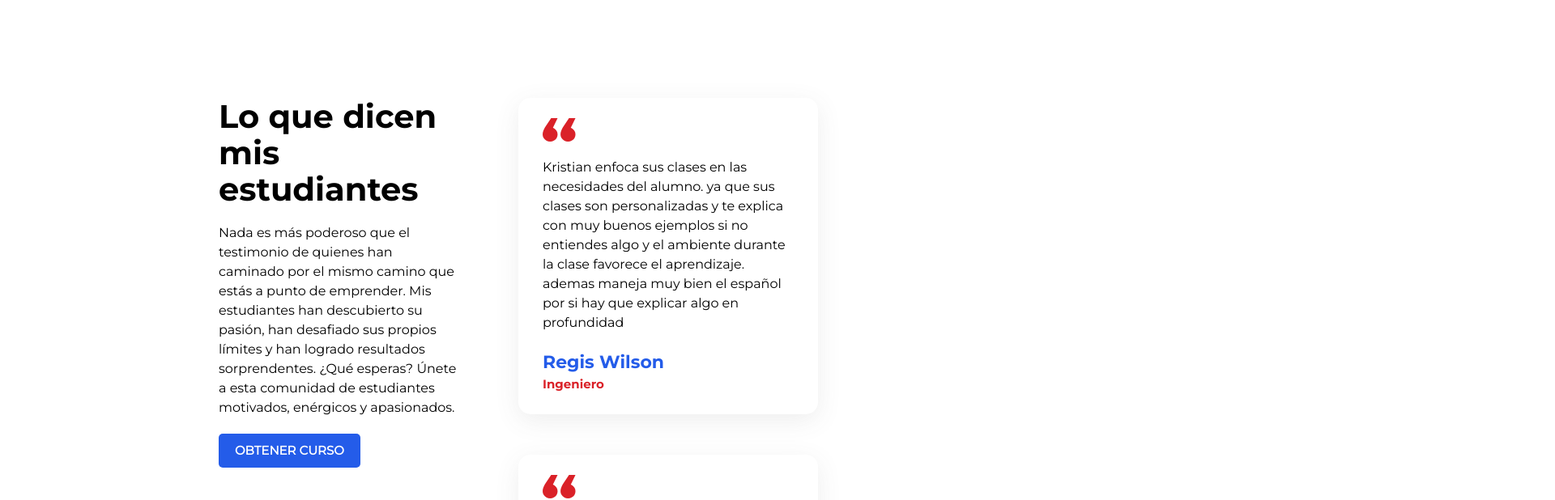
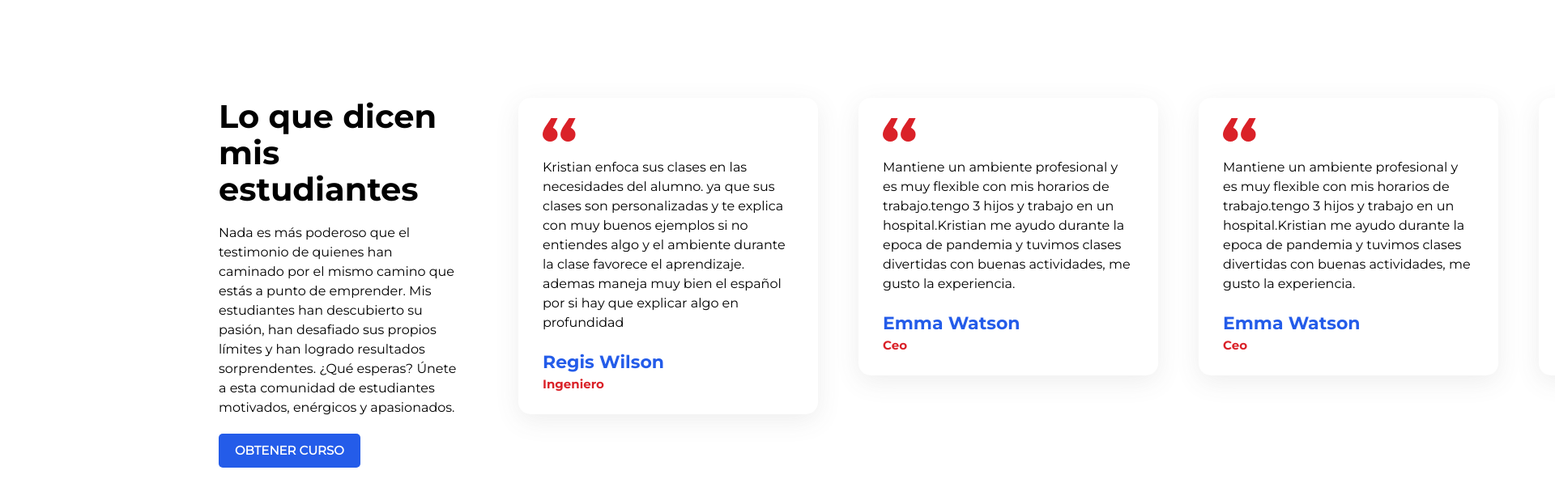
Before and after one commit to msalman787/Web-English, a React (Vite) app: page / in a window 1280 px wide. Shown: the part 4840-5458 px from the top of the page at 81% size, 1920 px wide, since content can reach past the window. Built offline with nearby package versions, Linux system fonts and the light colour scheme.

Commit message:
Add: new data

```diff
--- a/src/components/UserStories/UserStories.css
+++ b/src/components/UserStories/UserStories.css
@@ -11,6 +11,8 @@
 	gap: 20px;
 	width: 80%;
 }
+
+
 .Stories-p{
 	width: 100%;
 }
@@ -21,5 +23,11 @@
 .Stories-right{
 	display: flex;
 	flex-direction: column;
+	flex-wrap: wrap;
+	width: 100%;
+	height: 700px;
 	gap: 3.125rem;
 }
+.Stories-right::after{
+	overflow-x: hidden;
+}
--- a/src/data/data.js
+++ b/src/data/data.js
@@ -75,7 +75,43 @@ export const data = {
 			comment: 'Mantiene un ambiente profesional y es muy flexible con mis horarios de trabajo.tengo 3 hijos y trabajo en un hospital.Kristian me ayudo durante la epoca de pandemia y tuvimos clases divertidas con buenas actividades, me gusto la experiencia.',
 			user: 'Emma Watson',
 			ocupation: 'Ceo'
-		}
+		},
+		{
+			id: 2,
+			comment: 'Mantiene un ambiente profesional y es muy flexible con mis horarios de trabajo.tengo 3 hijos y trabajo en un hospital.Kristian me ayudo durante la epoca de pandemia y tuvimos clases divertidas con buenas actividades, me gusto la experiencia.',
+			user: 'Emma Watson',
+			ocupation: 'Ceo'
+		},
+		{
+			id: 2,
+			comment: 'Mantiene un ambiente profesional y es muy flexible con mis horarios de trabajo.tengo 3 hijos y trabajo en un hospital.Kristian me ayudo durante la epoca de pandemia y tuvimos clases divertidas con buenas actividades, me gusto la experiencia.',
+			user: 'Emma Watson',
+			ocupation: 'Ceo'
+		},
+		{
+			id: 2,
+			comment: 'Mantiene un ambiente profesional y es muy flexible con mis horarios de trabajo.tengo 3 hijos y trabajo en un hospital.Kristian me ayudo durante la epoca de pandemia y tuvimos clases divertidas con buenas actividades, me gusto la experiencia.',
+			user: 'Emma Watson',
+			ocupation: 'Ceo'
+		},
+		{
+			id: 2,
+			comment: 'Mantiene un ambiente profesional y es muy flexible con mis horarios de trabajo.tengo 3 hijos y trabajo en un hospital.Kristian me ayudo durante la epoca de pandemia y tuvimos clases divertidas con buenas actividades, me gusto la experiencia.',
+			user: 'Emma Watson',
+			ocupation: 'Ceo'
+		},
+		{
+			id: 2,
+			comment: 'Mantiene un ambiente profesional y es muy flexible con mis horarios de trabajo.tengo 3 hijos y trabajo en un hospital.Kristian me ayudo durante la epoca de pandemia y tuvimos clases divertidas con buenas actividades, me gusto la experiencia.',
+			user: 'Emma Watson',
+			ocupation: 'Ceo'
+		},
+		{
+			id: 2,
+			comment: 'Mantiene un ambiente profesional y es muy flexible con mis horarios de trabajo.tengo 3 hijos y trabajo en un hospital.Kristian me ayudo durante la epoca de pandemia y tuvimos clases divertidas con buenas actividades, me gusto la experiencia.',
+			user: 'Emma Watson',
+			ocupation: 'Ceo'
+		},
 	],
 	plans: [
 		{
@@ -121,3 +157,55 @@ export const data = {
 		}
 	]
 }
+// {
+// 	id: 1,
+// 	comment: 'Kristian es un profesor muy dedicado que enfoca sus clases según las necesidades del alumno. Aprendí mucho con él, ya que sus clases son personalizadas y te explica con muy buenos ejemplos si no entiendes algo. El ambiente durante la clase favorece el aprendizaje. Además maneja muy bien el español por si es necesario explicar algo en profundidad. Completamente recomendado.',
+// 	user: 'Evelyn',
+// 	date: '27/01/2021'
+// },
+// {
+// 	id: 2,
+// 	comment: 'Buen profesor, al ser joven logra una mayor conexión y ambiente propicio con los alumnos universitarios, otorgando comodidad al momento de hablar en inglés. Además al ser un profesor bilingüe entiende las dudas e inquietudes de una forma superior al común, dando ejemplos de lo que correspondería cada frase, desarrollo de diálogos usuales en situaciones de conversación real, etc.',
+// 	user: 'Benjamín',
+// 	date: '27/01/2021'
+// },
+// {
+// 	id: 3,
+// 	comment: 'Most patient & thorough teacher I’ve ever had the pleasure of being taught by. Excellent at listening to your needs and where to help excel you the most. From music to language and beyond, he is simply the best!.',
+// 	user: 'Austin',
+// 	date: '27/01/2021'
+// },
+// {
+// 	id: 4,
+// 	comment: 'Excelente profesor, potencia todas las habilidades en inglés sin importar el nivel previo que uno tenga. Genera un ambiente cómodo y respetuoso, lo cual es importante al momento de desenvolverse en un idioma que no es el nativo de uno. Logra crear una clase entretenida acorde a los intereses personales.',
+// 	user: 'Sergio',
+// 	date: '27/01/2021'
+// },
+// {
+// 	id: 5,
+// 	comment: 'An excellent teacher, thanks to him my level of english improved significantly His classes are quite educational and entertaining.',
+// 	user: 'Sebastián',
+// 	date: '27/01/2021'
+// },
+// {
+// 	id: 6,
+// 	comment: 'Es un profesor que sabe como llegar al alumno haciendo clases didácticas y entretenidas que permiten una mejor comprensión de lo que se esta enseñando.',
+// 	user: 'Nicolás Velásquez',
+// 	date: '26/01/2021'
+// },
+// {
+// 	id: 7,
+// 	comment: 'Me gustó el uso de la música como herramienta tanto para el aprendizaje del alumno como para llamar su atención, haciendo mucho más dinámica la clase y creando un ambiente de aprendizaje recíproco tocando temas diversos y variados tanto de la cultura chilena como norteamericana.',
+// 	user: 'Luis',
+// 	date: '26/01/2021'
+// },
+// {
+// 	id: 8,
+// 	comment: 'Fue un profesor out profesional que siempre mantuvo el respeto y la buena convivencia en la sala, mantiene los reglamentos internos de la institución y no habla español a menos de que sea estrictamente necesario.',
+// 	user: 'Sebastian',
+// 	date: '26/01/2021'
+// },
+// {
+// 	id: 9,
+// 	comment: 'Fue un profesor out profesional que siempre mantuvo el respeto y la buena convivencia en la sala, mantiene los reglamentos internos de la institución y no habla español a menos de que sea estrictamente necesario.',
+// 	user: 'Sebastian',
```
